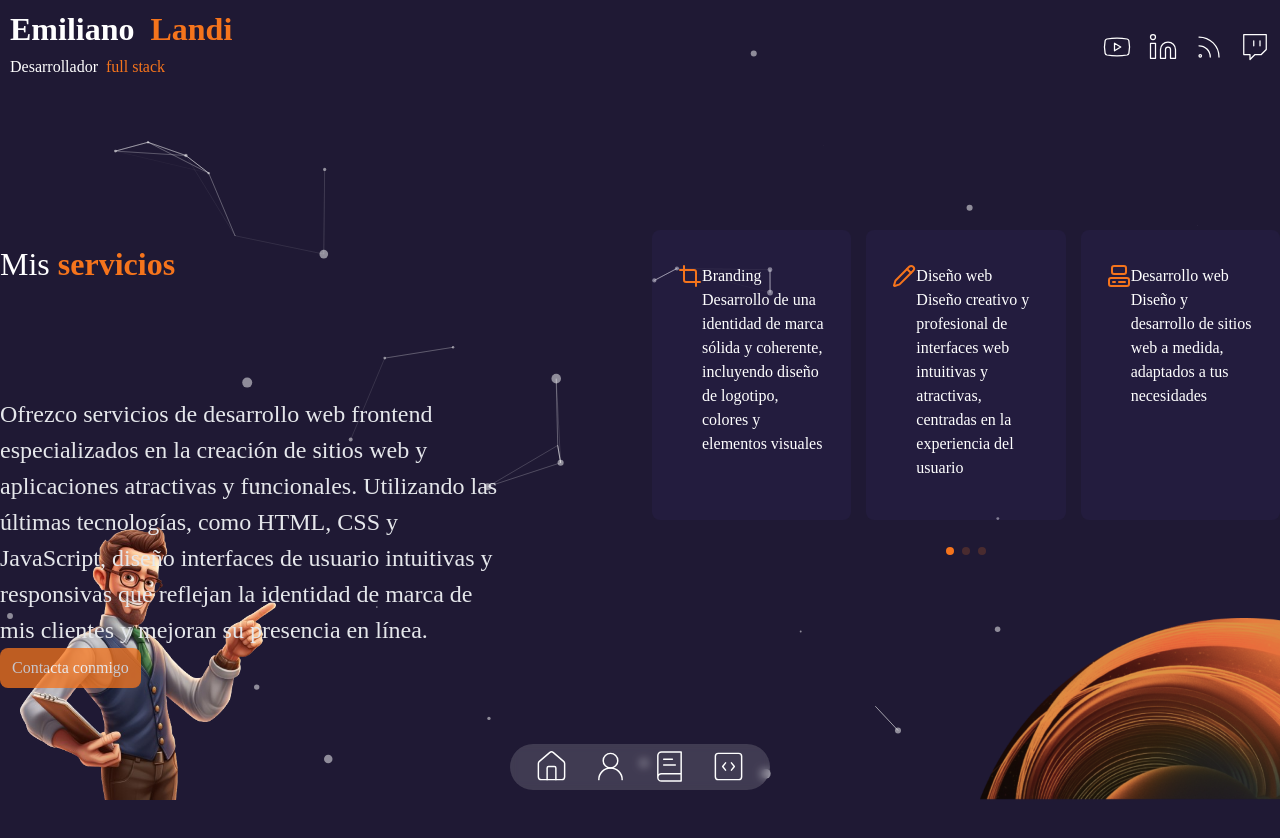
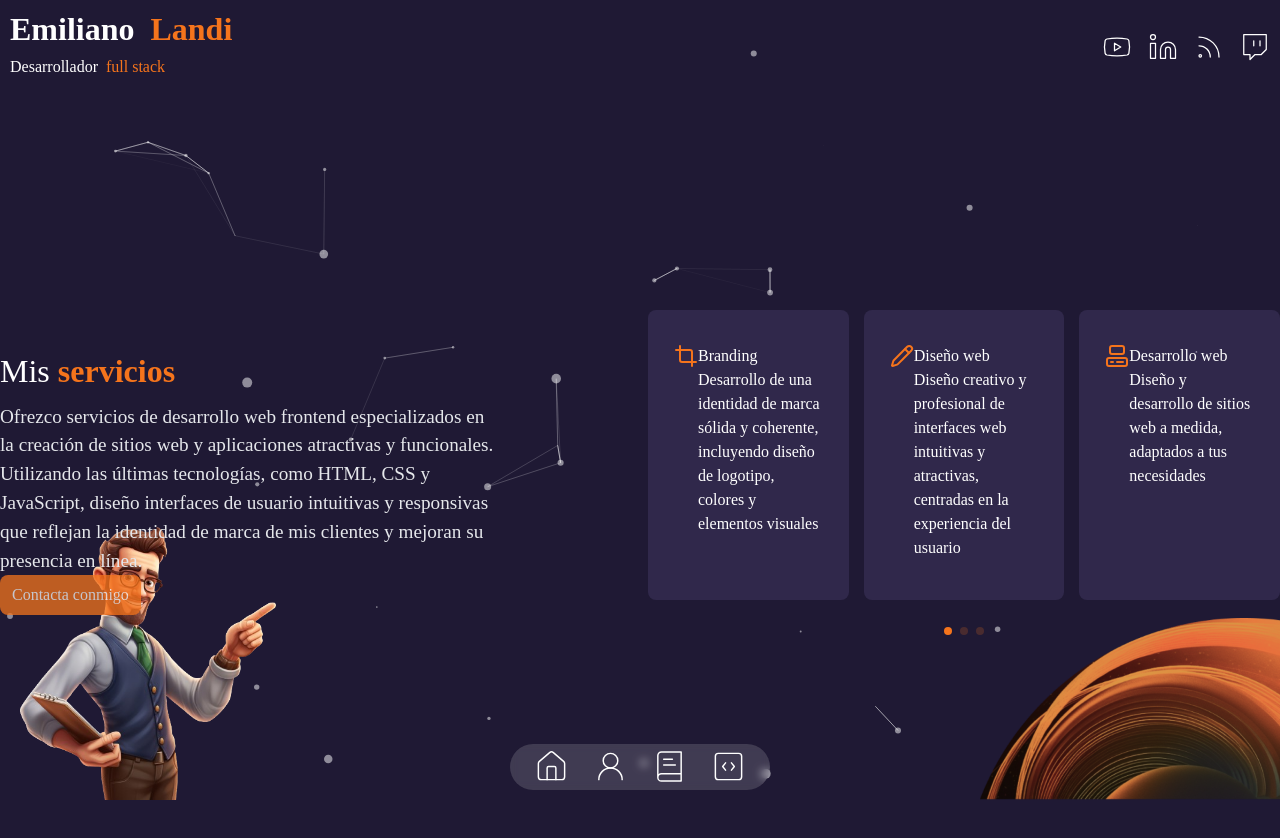
Before and after one commit to Emilianolandi/portafolioi, a Next.js app: page /services in a window 1280 px wide. Shown: the top 838 px of the page. Before the commit the page ends 800 px from the top, so only its background shows below. Built offline with nearby package versions, Linux system fonts and the light colour scheme.

Commit message:
ultimos cambios de swipers

```diff
--- a/app/(routes)/services/page.tsx
+++ b/app/(routes)/services/page.tsx
@@ -7,14 +7,10 @@ import TransitionPage from "@/component/transition-pages";
 const ServicesPages = () => {
     return (
         <>
-            <TransitionPage />
-            <CoverParticles />
 
 
-            <div className="Page-service">
-
-                <div className="max-w-[500px] z-10 mt-30 md:mt-10">
-
+<div className="Page-service mt-20">
+               <div className="Service-Padre">
                     <h1 className="Service-Title">Mis <span className="font-bold text-secondary"> servicios</span></h1>
                     <p className="Service-Info">Ofrezco servicios de desarrollo web frontend especializados en la creación de sitios web y aplicaciones atractivas y funcionales. Utilizando las últimas tecnologías, como HTML, CSS y JavaScript, diseño interfaces de usuario intuitivas y responsivas que reflejan la identidad de marca de mis clientes y mejoran su presencia en línea.</p>
                     <button className="px-3 py-2 rounded-lg bg-secondary opacity-75 hover:bg-secondary/95">Contacta conmigo</button>
@@ -25,6 +21,8 @@ const ServicesPages = () => {
                     <SliderServices />
 
             </div>
+            <TransitionPage />
+            <CoverParticles />
            <AvatarServices />
            <CircleImage />
         </>
--- a/app/globals.css
+++ b/app/globals.css
@@ -457,15 +457,17 @@ align-items: center;
   justify-content: center;
   min-height: 100vh; /* Mantener altura mínima de la página */
   max-width: 80rem;
-  gap: 1.5rem;
+  gap: 1rem;
   margin-left: auto;
   margin-right: auto;
   grid-template-columns: 1fr; /* Columnas en pantallas pequeñas */
+
 }
 
 /* Estructura en pantallas medianas */
 @media (min-width: 768px) {
   .Page-service {
+
     grid-template-columns: repeat(2, minmax(0, 2fr)); /* 2 columnas en pantallas medianas y mayores */
   }
 }
@@ -473,22 +475,34 @@ align-items: center;
 /* Título del servicio */
 .Service-Title {
   font-size: 1.5rem; /* text-2xl */
-  line-height: 7; /* leading-tight */
+  line-height: 1; /* leading-tight */
   text-align: center; /* text-center */
 }
 
 @media (min-width: 768px) {
   .Service-Title {
+
     text-align: left; /* md:text-left */
     font-size: 2rem; /* md:text-4xl */
-    margin-bottom: 1.25rem; /* md:mb-5 */
+    margin-bottom: 1rem; /* md:mb-5 */
   }
 }
 
 /* Información del servicio */
 .Service-Info {
-  font-size: 1.5rem; /* text-xl */
+  font-size: 1.2rem; /* text-xl */
   color: #e5e7eb; /* text-gray-200 */
+}
+.Service-Padre{
+  max-width: 500px; /* max-w-[500px] */
+  z-index: 10; /* z-10 */
+  margin-top: 30px; /* mt-30 */
+
+  /* Para pantallas medianas y más grandes */
+  @media (min-width: 768px) {
+
+    margin-top: 10px; /* md:mt-10 */
+  }
 }
 
 /* Estilos de Swiper */
@@ -496,16 +510,16 @@ align-items: center;
 .swiper-pagination-horizontal.swiper-pagination-bullets .swiper-pagination-bullet {
   background-color: #f5741c;
 }
-
 .Swiper-Contenedor {
   display: flex;
   padding: 2rem 1.5rem; /* Espaciado interno */
   height: auto;
   border-radius: 0.5rem; /* Bordes redondeados */
   cursor: pointer;
-  background-color: rgba(65, 47, 123, 0.15);
+  background-color: rgba(146, 126, 210, 0.15);
   transition: background-color 0.3s ease, border-color 0.3s ease;
   border: 2px solid transparent;
+  width: 100%;
 }
 
 @media (min-width: 768px) {
@@ -518,12 +532,14 @@ align-items: center;
   .Swiper-Contenedor {
     flex-direction: column;
     gap: 0;
+    max-width: 50%; /* Limitar el ancho máximo al 80% en pantallas pequeñas */
+    margin: 0 auto; /* Centrar el contenedor horizontalmente */
   }
 }
 
 .Swiper-Contenedor:hover {
   background-color: rgba(89, 65, 169, 0.15);
-  border-color: var(--secondary);
+  border-color:#f5741c ;
 }
 
 /* Ajustes de tamaño de Swiper */
```
